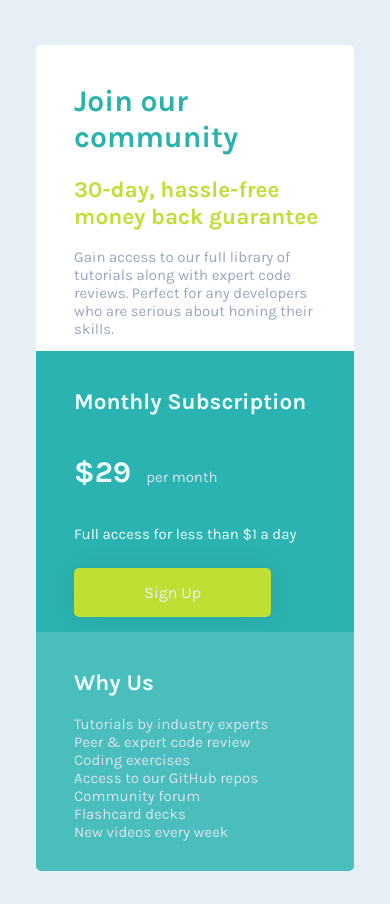
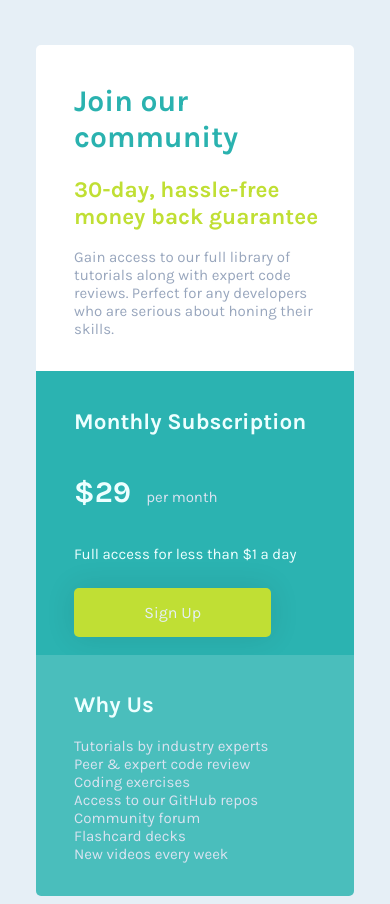
Before and after one commit to EstherNyumu/Single-price-grid-component-master, a plain HTML site: page index.html in a window 390 px wide. Before the commit the page ends 879 px from the top, so only its background shows below. Drawn offline with Linux system fonts and the light colour scheme.

Commit message:
I have made changes on the responsive design

```diff
--- a/static/styles.css
+++ b/static/styles.css
@@ -82,7 +82,7 @@ body{
     font-size: 16px;
 }
 
-@media (max-width: 700px) {
+@media (max-width: 1000px) {
     .sub_wrapper {
         display: flex;
         flex-direction: column;
@@ -90,18 +90,14 @@ body{
     .main_wrapper{
         width: 85%;
     }
-    .introduction_part{
-        height: 32vh;
-    }
+
     .payment_plan{
         width: auto;
         border-bottom-left-radius: 0;
-        height: 29vh;
     }
     .community_benefits{
         width: auto;
         border-bottom-left-radius: 5px;
-        height: 24vh;
     }
     body{
         font-size: 15px;
```
